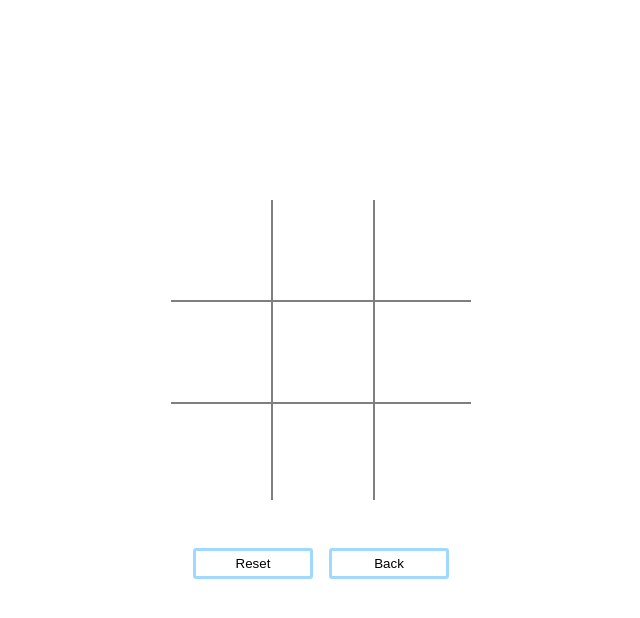
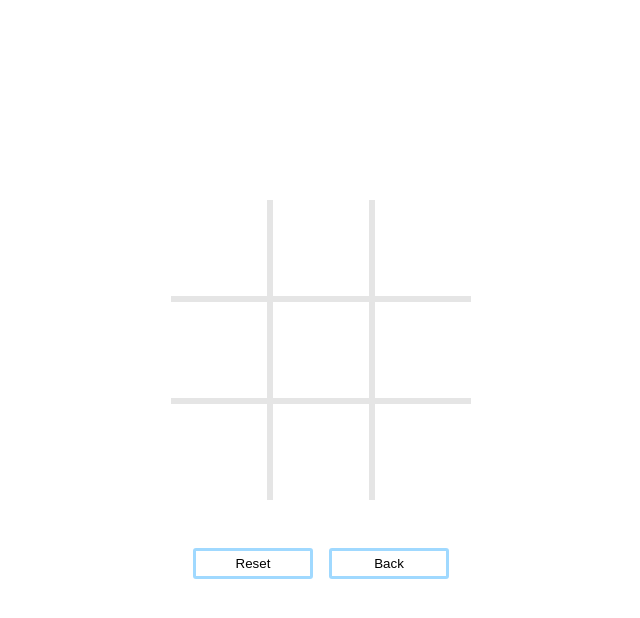
Before and after one commit to Zhalor/Tic-Tac-Toe, a plain HTML site: page index.html in a window 1280 px wide. Both pictures are taken after a click on the button "2 Player". Shown: the whole page, without its empty margins (319-959 px from the left). Drawn offline with Linux system fonts and the light colour scheme.

Commit message:
Fix styles and add gray background to winning row

```diff
--- a/scripts.js
+++ b/scripts.js
@@ -160,16 +160,23 @@ const Player = (tic, moveArray) => {
   const playerMove = (tic, index) => {
     gameBoard.addMove(tic, index)
     moveArray.push(index);
+    checkWin();
+  }
 
+  const checkWin = () => {
     const winCombo = gameBoard.getWinCombo();
 
     for(let i = 0; i < winCombo.length; i++ ) {
       let win = winCombo[i].every(item => moveArray.includes(item));
       if(win) {
         const winAlert = document.getElementById('win-alert').innerText = `${tic} Wins! Click reset to play again!`;
+        winCombo[i].forEach(item => {
+          document.getElementById(item).style.backgroundColor = "rgb(216, 216, 216)";
+        });
       }
     }
   }
+
   const getMoveArray = () => moveArray;
 
   return {playerMove, getMoveArray}
--- a/styles.css
+++ b/styles.css
@@ -27,7 +27,7 @@ p {
 
 #title-screen > p:first-of-type + p {
   font-size: 6rem;
-  color: rgb(66, 179, 255, 0.5);
+  color: rgba(0, 71, 163, 0.911);
 }
 
 .btn{
@@ -58,9 +58,10 @@ p {
 
 #board {
   display: grid;
-  grid-template-columns: repeat(3, 100px);
-  gap: 2px;
-  background-color: rgb(0, 0, 0, 0.5);
+  grid-template-columns: repeat(3, 96px);
+  grid-template-rows: repeat(3, 96px);
+  gap: 6px;
+  background-color: rgb(0, 0, 0, 0.1);
   width: 300px;
   height: 300px;
 }
@@ -69,8 +70,8 @@ p {
   display: flex;
   justify-content: center;
   align-items: center;
-  width: 100px;
-  height: 100px;
+  width: 100%;
+  height: 100%;
   background-color: white;
   font-size: 4rem;
   font-family: Arial, Helvetica, sans-serif;
```
